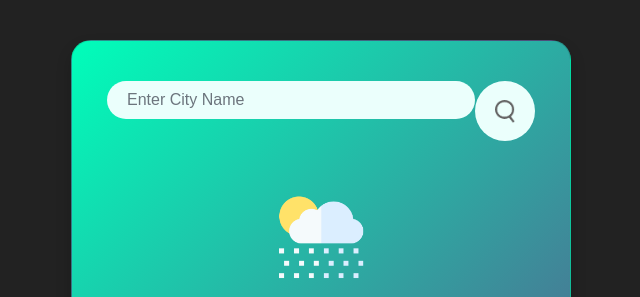
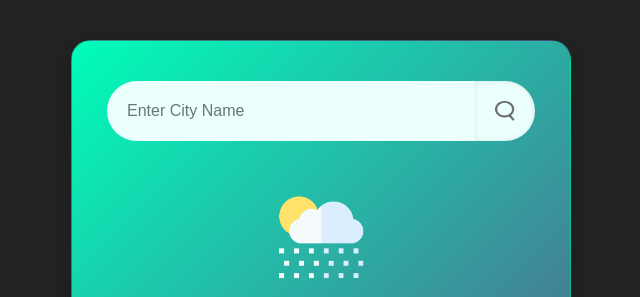
Before and after one commit to tarunganesh2004/A-simple-Weather-app, a plain HTML site: page index.html in a window 1280 px wide. Shown: the top 297 px of the page, without its empty margins (319-959 px from the left). Drawn offline with nearby package versions, Linux system fonts and the light colour scheme.

Commit message:
updated style

```diff
--- a/index.html
+++ b/index.html
@@ -24,29 +24,43 @@
             box-shadow: 0px 8px 15px rgba(0, 0, 0, 0.2);
         }
 
+        .search {
+    width: 100%;
+    display: flex;
+    align-items: center;
+    justify-content: space-between;
+}
+
 .search input {
     border: none;
     outline: none;
     background: #ebfffc;
     color: #333;
-            padding: 10px 20px;
-            border-radius: 30px;
+    padding: 15px 20px;
+    height: 60px;
+    border-radius: 30px 0 0 30px;
+    flex: 1;
     font-size: 1rem;
-            flex: 1;
 }
 
 .search button {
     border: none;
+    outline: none;
     background: #ebfffc;
-            border-radius: 50%;
-            padding: 10px;
+    border-radius: 0 30px 30px 0;
     width: 60px;
     height: 60px;
+    display: flex;
+    align-items: center;
+    justify-content: center;
     cursor: pointer;
+    box-shadow: inset 0 0 5px rgba(0, 0, 0, 0.1);
 }
 
 .search button img {
     width: 20px;
+    height: 20px;
+    filter: grayscale(100%);
 }
 
         .weather-icon {
```
Lines whose indentation alone changed are shown as unchanged.
